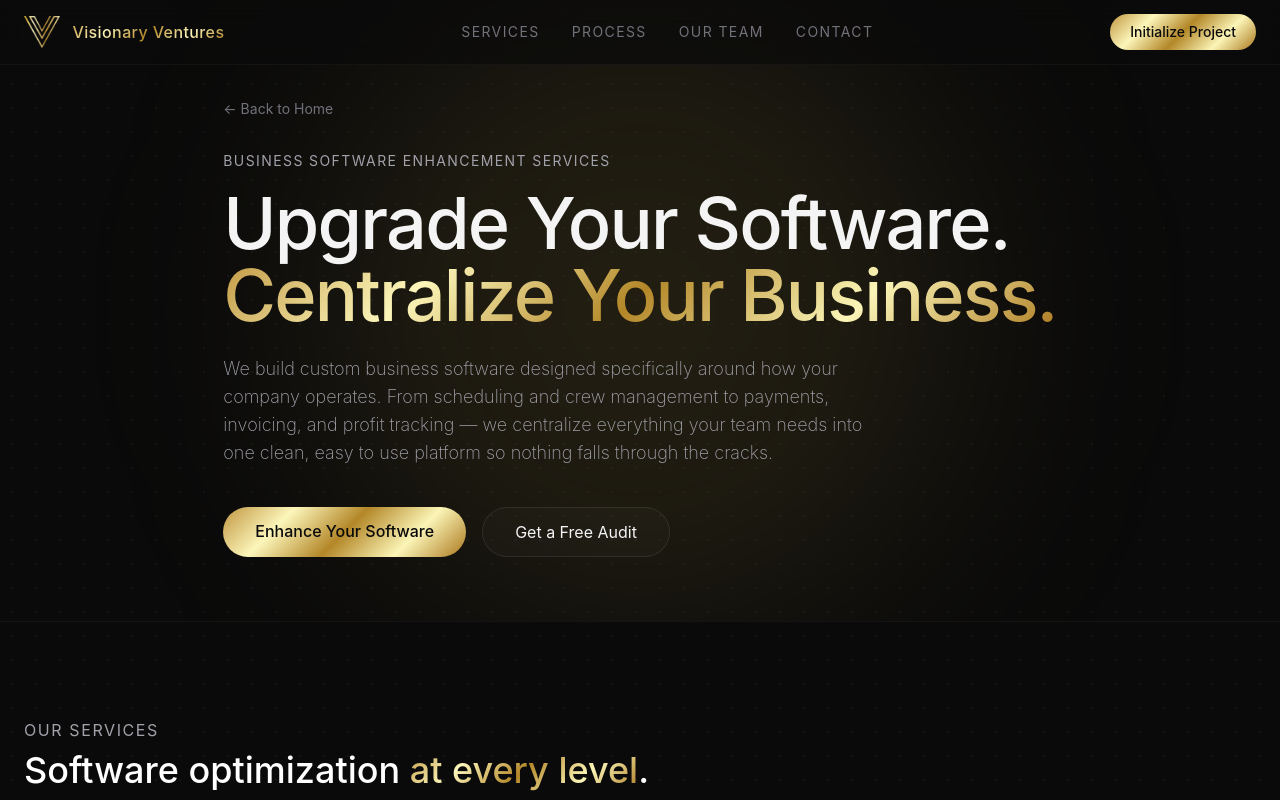
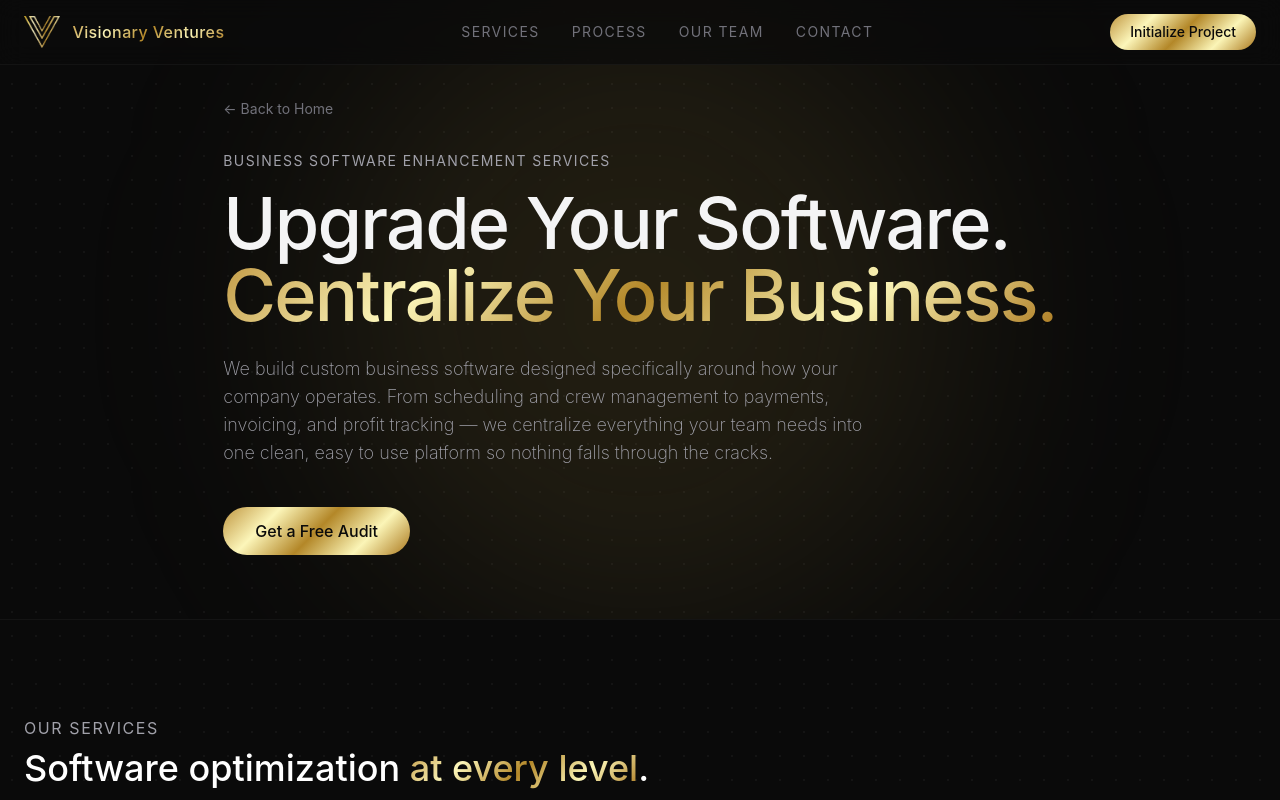
Before and after one commit to swilliams-vv/VisionaryVenturesLandingPage, a Next.js app: page /software in a window 1280 px wide. Shown: the top 800 px of the page. Built offline with nearby package versions, Linux system fonts and the light colour scheme.

Commit message:
Update page.js

```diff
--- a/app/software/page.js
+++ b/app/software/page.js
@@ -39,8 +39,7 @@ export default function SoftwarePage() {
             We build custom business software designed specifically around how your company operates. From scheduling and crew management to payments, invoicing, and profit tracking — we centralize everything your team needs into one clean, easy to use platform so nothing falls through the cracks.
           </p>
           <div className="mt-10 flex flex-col sm:flex-row gap-4">
-            <Link href="/#contact" className="w-full sm:w-auto px-8 py-3 rounded-full text-base font-medium text-[#0a0a0a] transition-all duration-300 hover:-translate-y-[2px]" style={{background:gold}}>Enhance Your Software</Link>
-            <Link href="/#contact" className="w-full sm:w-auto px-8 py-3 rounded-full text-base text-[#f4f4f5] border border-[#ffffff15] bg-[#ffffff05] hover:bg-[#ffffff0a] transition-all duration-300">Get a Free Audit</Link>
+            <Link href="/#contact" className="w-full sm:w-auto px-8 py-3 rounded-full text-base font-medium text-[#0a0a0a] transition-all duration-300 hover:-translate-y-[2px]" style={{background:gold}}>Get a Free Audit</Link>
           </div>
         </div>
       </section>
```
